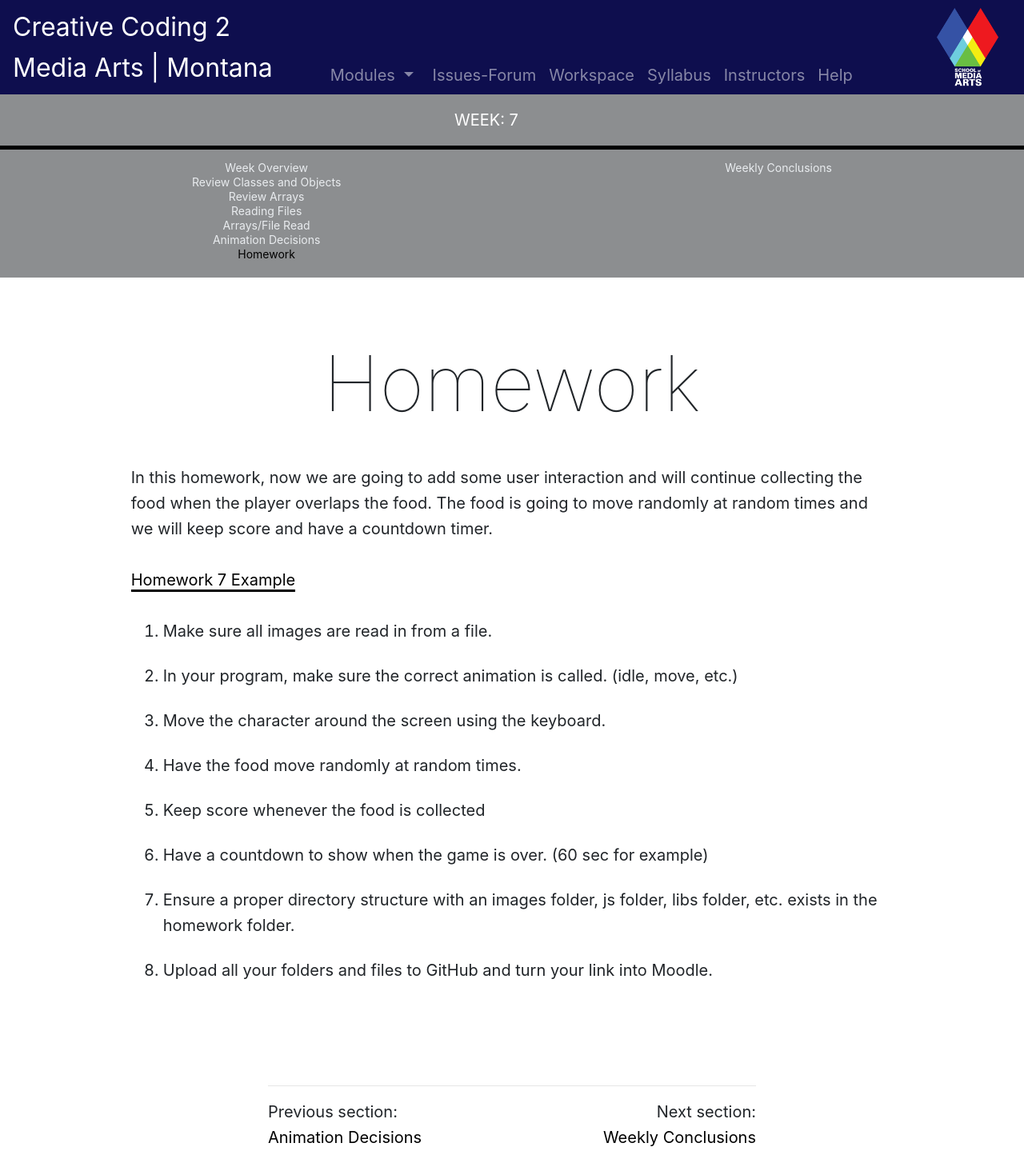
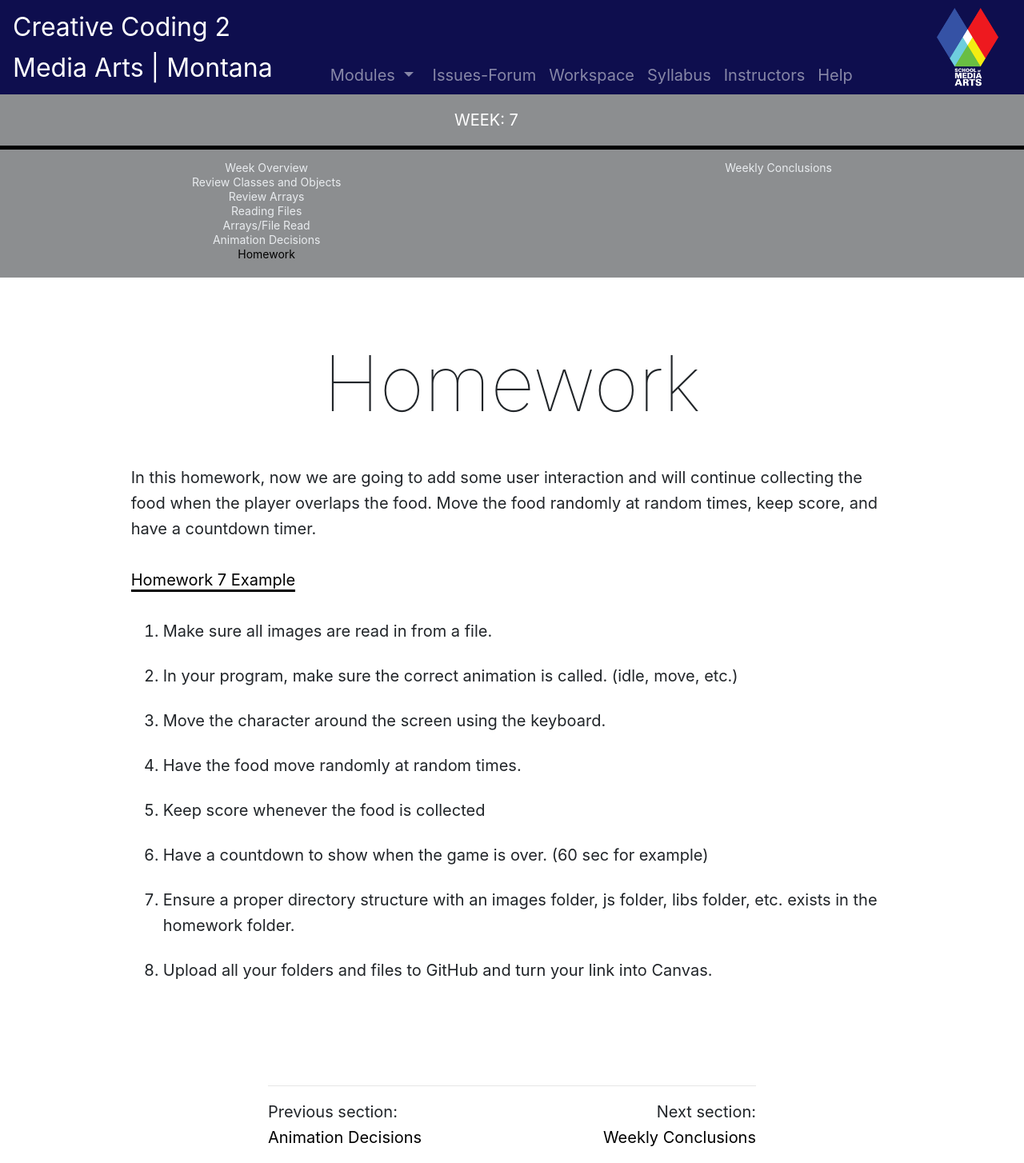
Before and after one commit to Montana-Media-Arts/220-creative-coding2-Spring2025, a Jekyll site: the page built from modules/week-7/_posts/2010-01-01-homework.md, in a window 1280 px wide. Shown: the whole page at 80% size. Built offline with Jekyll 4.4.1, drawn with Linux system fonts in a browser that asks for light colours; nearby versions of some CDN libraries; comment, search, counter and statistics services are not loaded.

Commit message:
Update 2010-01-01-homework.md

```diff
--- a/modules/week-7/_posts/2010-01-01-homework.md
+++ b/modules/week-7/_posts/2010-01-01-homework.md
@@ -6,7 +6,7 @@ jotted: false
 
 # Homework
 
-In this homework, now we are going to add some user interaction and will continue collecting the food when the player overlaps the food.  The food is going to move randomly at random times and we will keep score and have a countdown timer.
+In this homework, now we are going to add some user interaction and will continue collecting the food when the player overlaps the food. Move the food randomly at random times, keep score, and have a countdown timer.
 
 <a href="https://github.com/Montana-Media-Arts/220_CreativeCoding2-Spring2025-Samples/tree/main/Homework%205/" target="_blank">Homework 7 Example</a>
 
@@ -17,4 +17,4 @@ In this homework, now we are going to add some user interaction and will continu
 5. Keep score whenever the food is collected
 6. Have a countdown to show when the game is over. (60 sec for example)
 7. Ensure a proper directory structure with an images folder, js folder, libs folder, etc. exists in the homework folder.
-8. Upload all your folders and files to GitHub and turn your link into Moodle.
+8. Upload all your folders and files to GitHub and turn your link into Canvas.
```
